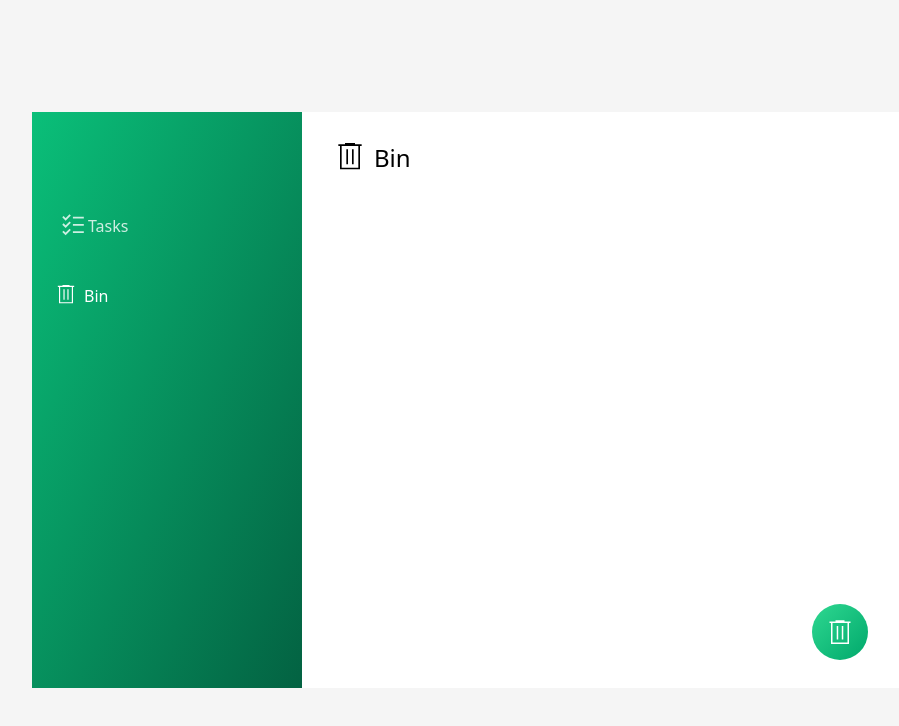
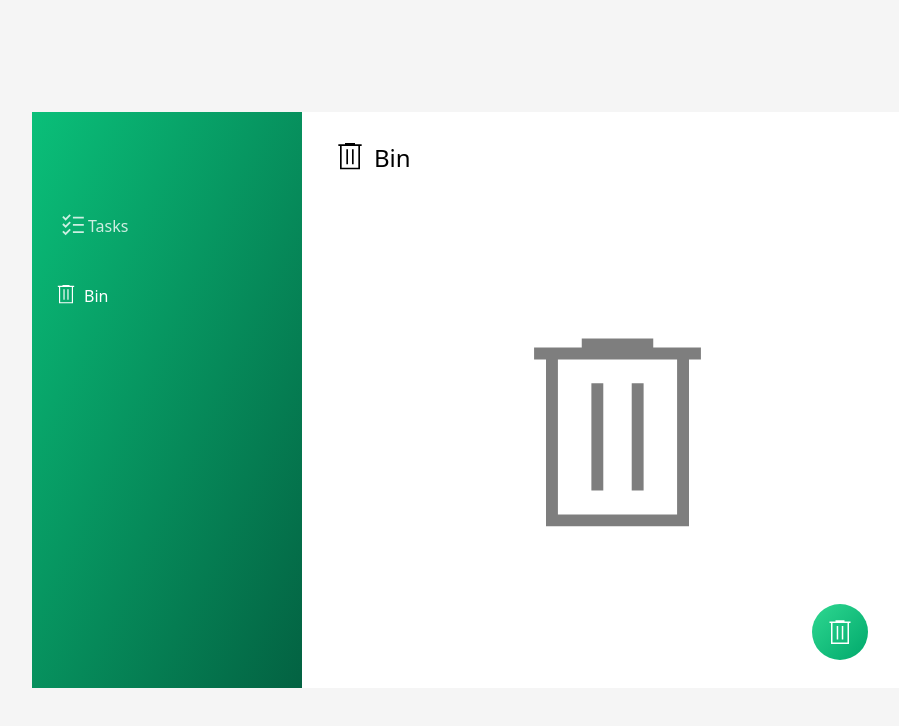
Before and after one commit to davidBen-Adeji/todo_app, a React (Vite) app: page /bin in a window 1280 px wide. Shown: the top 726 px of the page, without its empty margins (158-1057 px from the left). Built offline with nearby package versions, Linux system fonts and the light colour scheme.

Commit message:
updated Task

```diff
--- a/src/Components/Bin/Bin.jsx
+++ b/src/Components/Bin/Bin.jsx
@@ -1,4 +1,5 @@
 import BinImg from "../../assets/svg/bin-white.svg";
+import BlackBinImg from "../../assets/svg/bin.svg"
 import Title from "./Title";
 import BinItems from "./BinItems";
 
@@ -11,7 +12,7 @@ export default function Bin({ bin, onDeletePermanently, onRestoreTask }) {
 
   let binItemsComponent = (
     <img
-      src={BinImg}
+      src={BlackBinImg}
       alt="bin image"
       className="opacity-50 w-1/2 h-1/2 mx-auto mt-28"
     />
```
